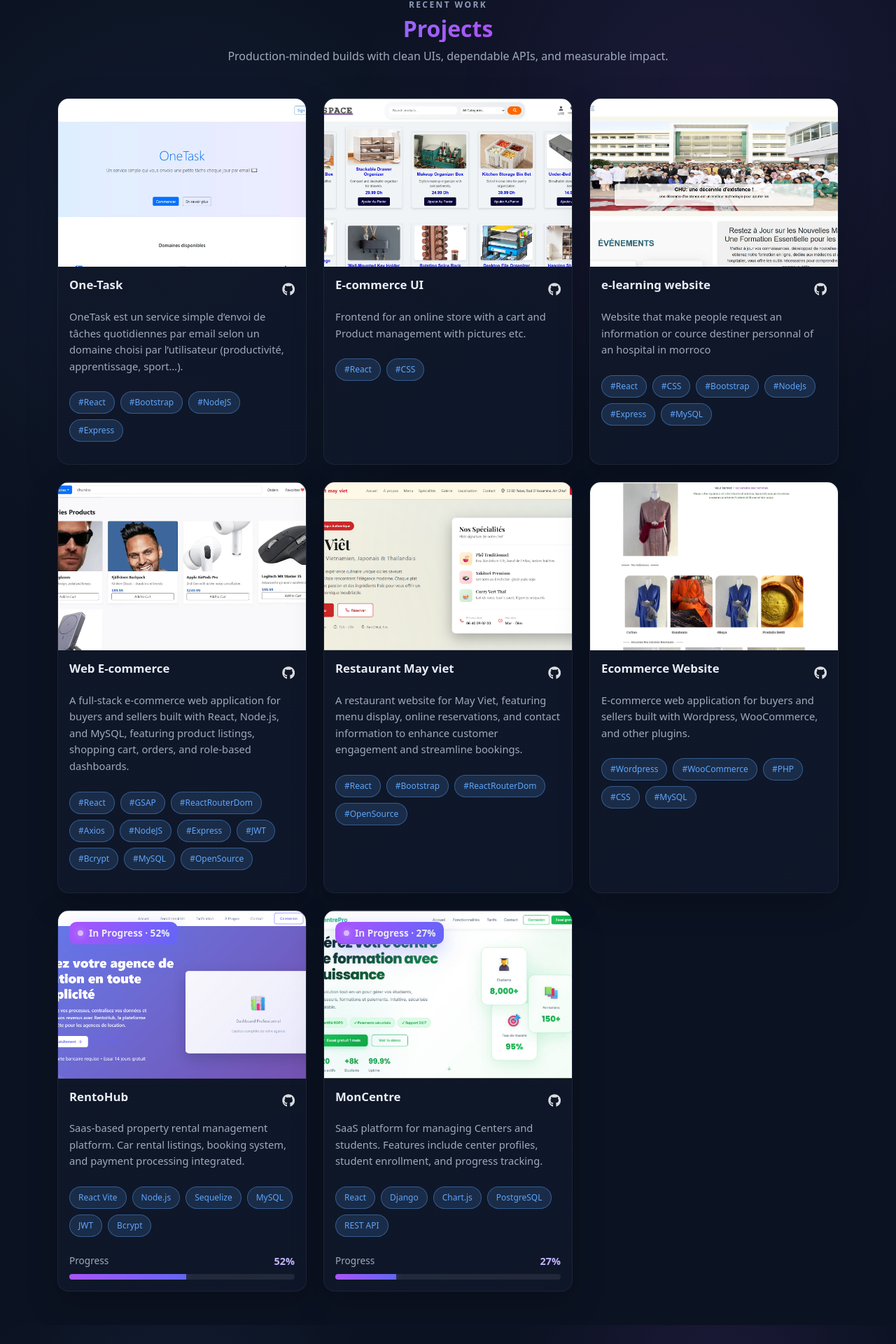
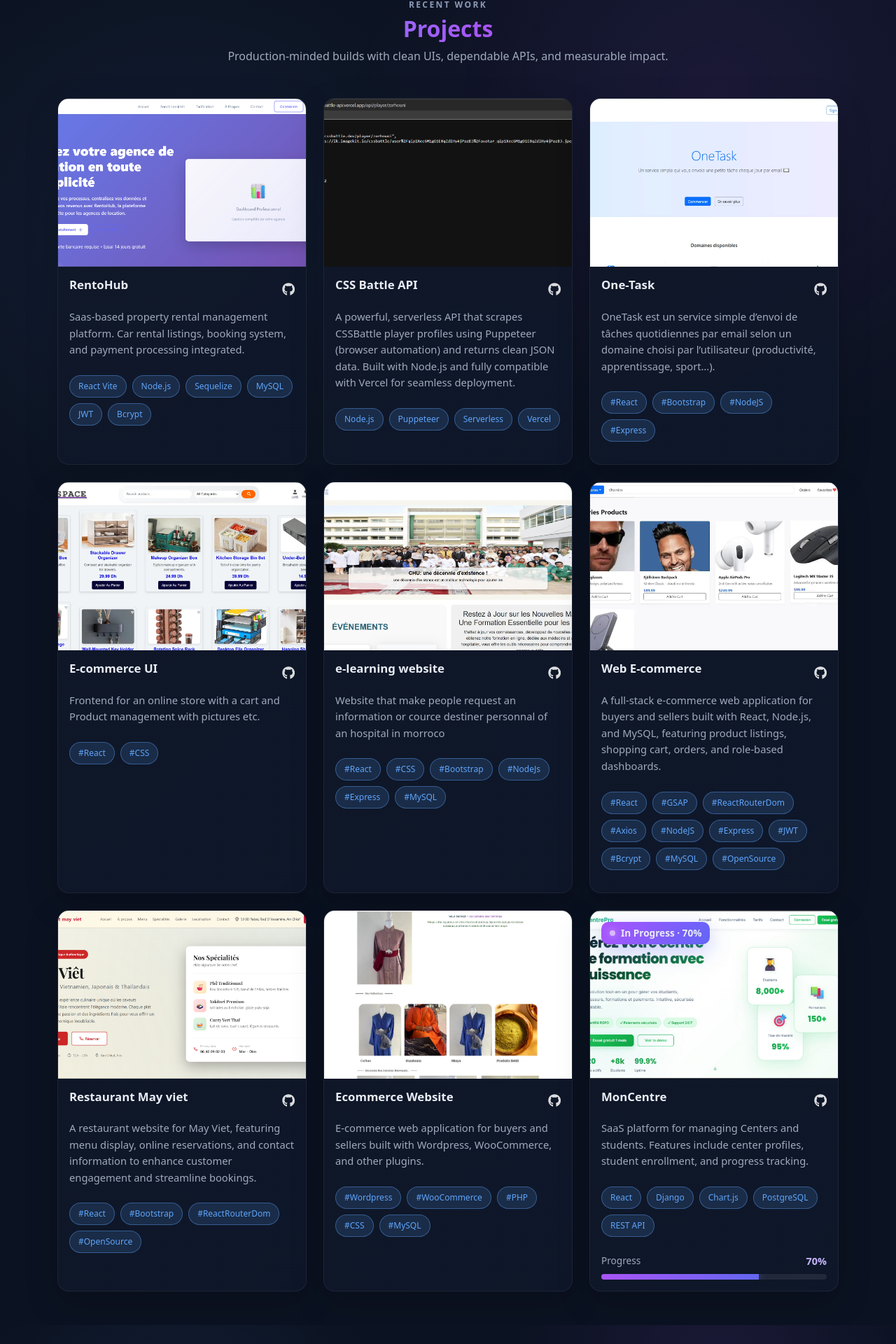
Before and after one commit to ydxj/ydxj.github.io, a React (Create React App) app: page / in a window 1280 px wide. Shown: the part 4476-6396 px from the top of the page at 70% size. Built offline with nearby package versions, Linux system fonts and the light colour scheme.

Commit message:
Add CSS Battle API project: include new project details and image in Projects component

```diff
--- a/src/assets/assets.js
+++ b/src/assets/assets.js
@@ -6,6 +6,7 @@ import nourbannat from './Project/nourbannat.webp'
 import rentohub from './Project/RentoHub.WebP'
 import monCentre from './Project/MonCentre.webp'
 import RestaurantMayViet from './Project/RestaurantMayViet.png'
+import cssBattleApi from './Project/cssbattle-api.png'
 
 import javascript from './tech/javascript.webp'
 import css from './tech/css.webp'
@@ -44,6 +45,7 @@ export {
     rentohub,
     monCentre,
     RestaurantMayViet,
+    cssBattleApi,
 
     javascript,
     css,
--- a/src/components/Projects.js
+++ b/src/components/Projects.js
@@ -9,16 +9,37 @@ import {
   nourbannat,
   rentohub,
   monCentre,
-  RestaurantMayViet
+  RestaurantMayViet,
+  cssBattleApi
 } from '../assets/assets.js';
 
 const projectList = [
   {
-    title: 'One-Task',
-    description:
-      'OneTask est un service simple d’envoi de tâches quotidiennes par email selon un domaine choisi par l’utilisateur (productivité, apprentissage, sport…).',
-    link: 'https://github.com/ydxj/One-Task',
-    tags: ['#React', '#Bootstrap', '#NodeJS', '#Express'],
+    id: 5,
+    title: "RentoHub",
+    description: "Saas-based property rental management platform. Car rental listings, booking system, and payment processing integrated.",
+    tags: ["React Vite", "Node.js", "Sequelize", "MySQL","JWT","Bcrypt"],
+    image: rentohub,
+    link: "https://rentohub.app",
+    progress: 100,
+    status: "completed",
+  },
+  {
+    id: 7,
+    title: "CSS Battle API",
+    description: "A powerful, serverless API that scrapes CSSBattle player profiles using Puppeteer (browser automation) and returns clean JSON data. Built with Node.js and fully compatible with Vercel for seamless deployment.",
+    tags: ["Node.js", "Puppeteer", "Serverless", "Vercel"],
+    image: cssBattleApi,
+    link: "https://cssbattle-api.vercel.app",
+    progress: 100,
+    status: "completed",
+  },
+  {
+    id: 8,
+    title: "One-Task",
+    description: "OneTask est un service simple d’envoi de tâches quotidiennes par email selon un domaine choisi par l’utilisateur (productivité, apprentissage, sport…).",
+    link: "https://github.com/ydxj/One-Task",
+    tags: ["#React", "#Bootstrap", "#NodeJS", "#Express"],
     image: onetask,
     status: 'completed',
     progress: 100,
@@ -74,16 +95,6 @@ const projectList = [
     progress: 100,
   },
   {
-    id: 5,
-    title: "RentoHub",
-    description: "Saas-based property rental management platform. Car rental listings, booking system, and payment processing integrated.",
-    tags: ["React Vite", "Node.js", "Sequelize", "MySQL","JWT","Bcrypt"],
-    image: rentohub,
-    link: "https://rentohub.app",
-    progress: 52,
-    status: "in-progress",
-  },
-  {
     id: 6,
     title: "MonCentre",
     desc: "SaaS platform for managing Centers and students. Features include center profiles, student enrollment, and progress tracking.",
@@ -95,7 +106,7 @@ const projectList = [
     github: "#",
     rating: 4.6,
     featured: false,
-    progress: 27,
+    progress: 70,
     status: "in-progress",
   },
 ];
```
Also changed, not shown: src/assets/Project/cssbattle-api.png (added).
